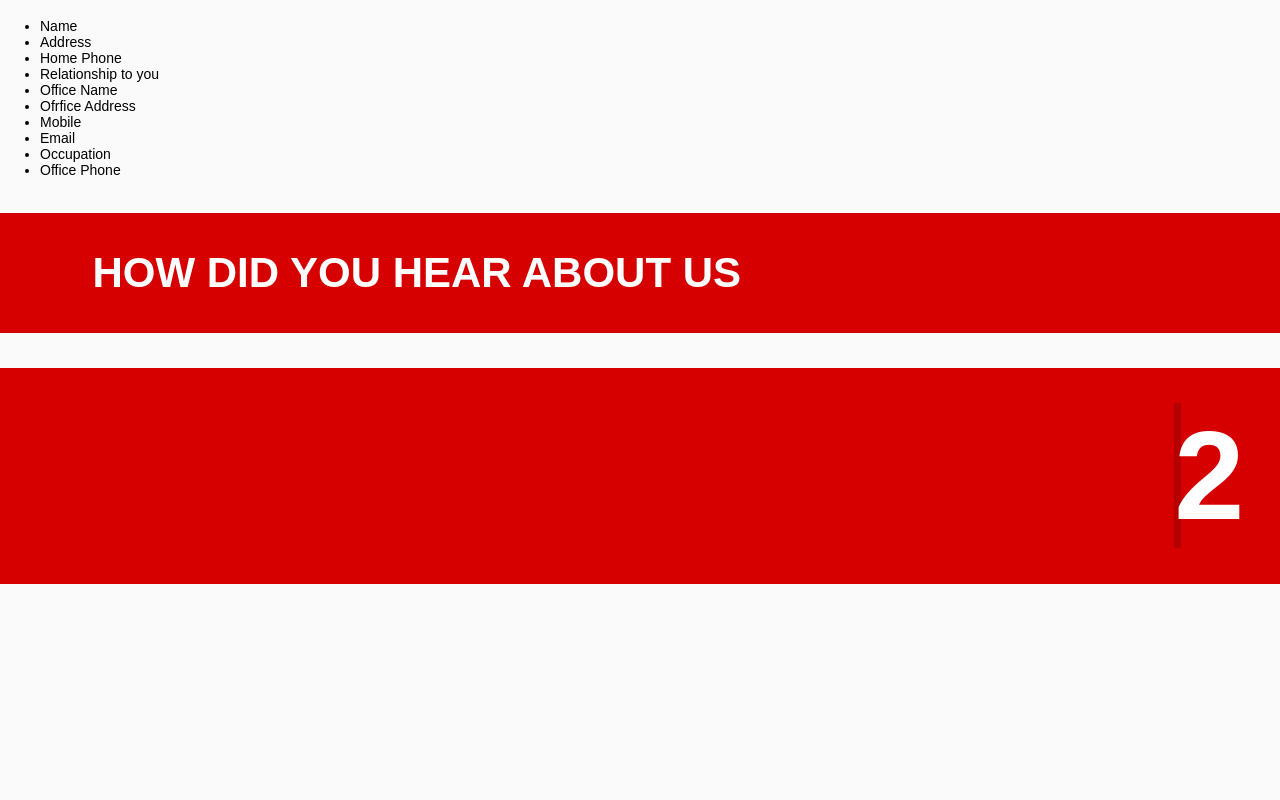
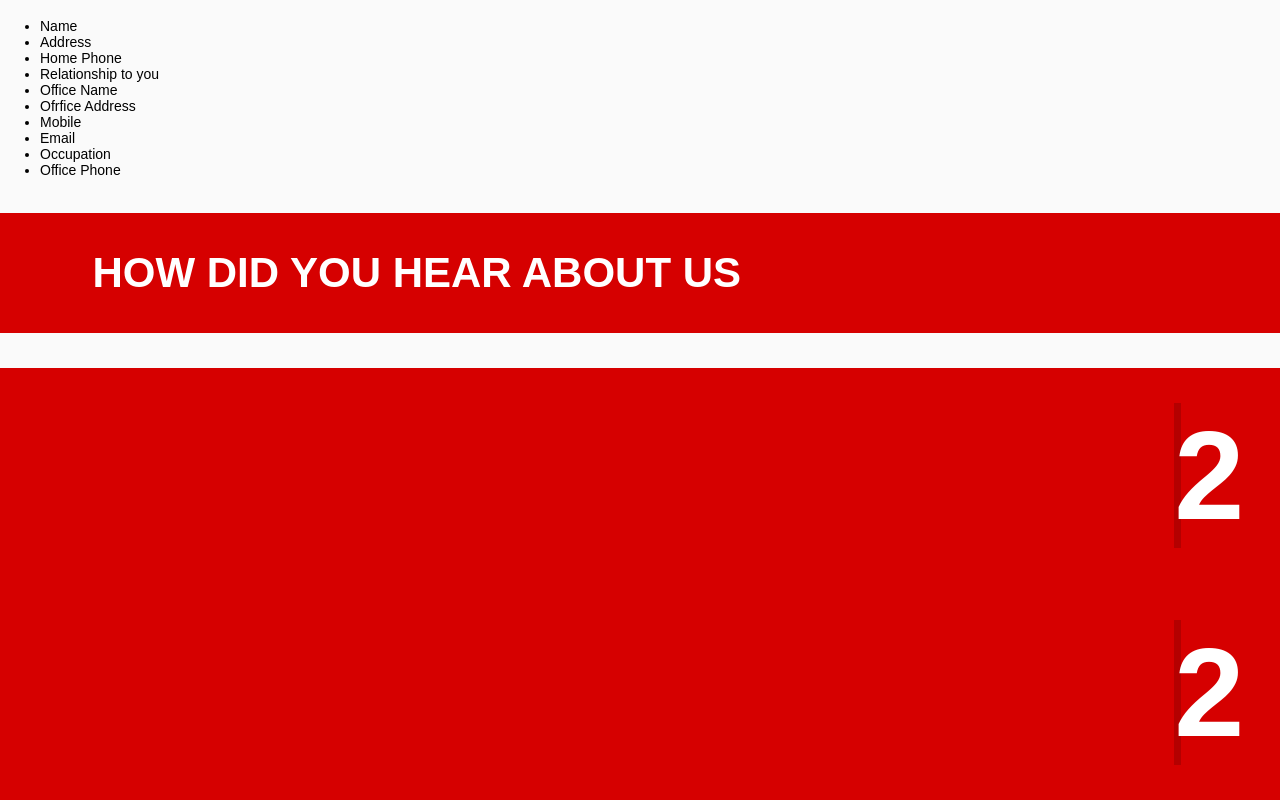
Before and after one commit to Ayush10/mini-projects-web, a plain HTML site: page sunway-form/index.html in a window 1280 px wide. Shown: the part 2985-3785 px from the top of the page. Before the commit the page ends 3569 px from the top, so only its background shows below. Drawn offline with Linux system fonts and the light colour scheme.

Commit message:
page-2,3

```diff
--- a/sunway-form/index.html
+++ b/sunway-form/index.html
@@ -164,6 +164,16 @@
     <!-- Page Number End -->
 
     <!-- Page-3 Start -->
+
+    <!-- Page-3 End -->
+
+    <!-- Page Number Start -->
+    <section class="page-number">
+        <div>
+            <h2>2</h2>
+        </div>
+    </section>
+    <!-- Page Number End -->
 </body>
 
 </html>
```
